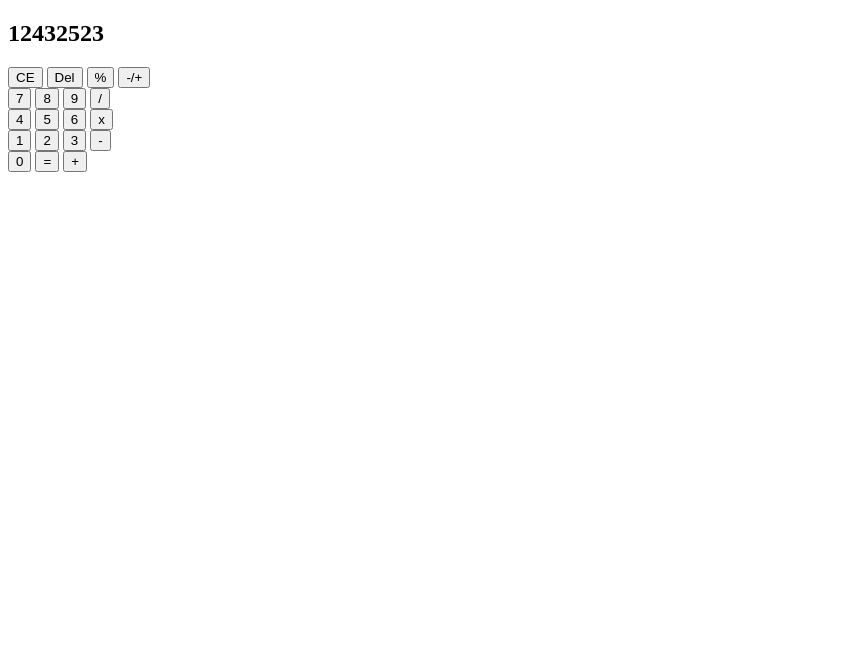
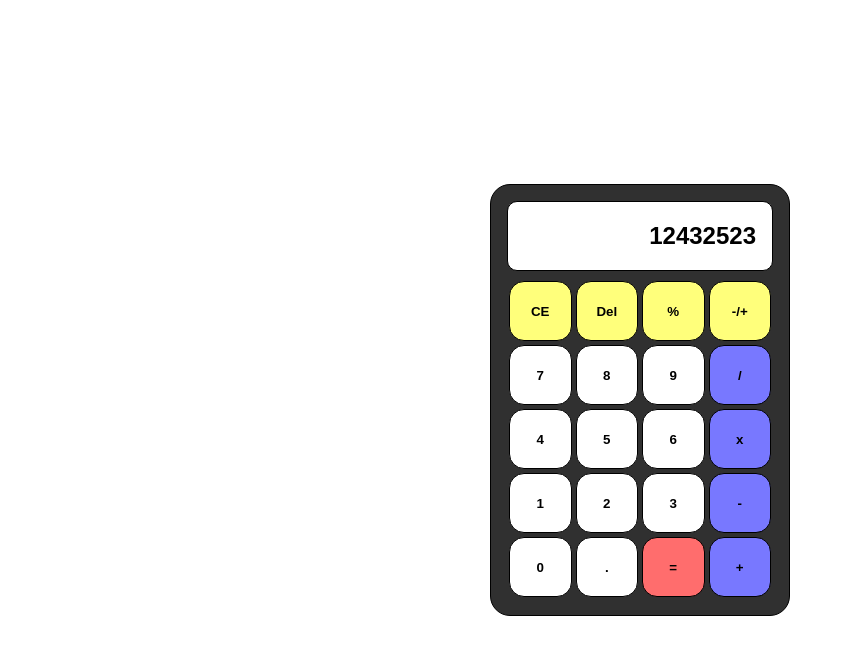
Before and after one commit to fantomswrld/calculator_TOP, a plain HTML site: page index.html in a window 1280 px wide. Shown: the whole page, without its empty margins (0-845 px from the left). Drawn offline with Linux system fonts and the light colour scheme.

Commit message:
Added styling to calculator

```diff
--- a/index.html
+++ b/index.html
@@ -4,6 +4,8 @@
     <meta charset="UTF-8">
     <meta name="viewport" content="width=device-width, initial-scale=1.0">
     <title>Calculator | TOP</title>
+
+    <link rel="stylesheet" href="style.css">
 </head>
 <body>
     <div class="container">
@@ -12,6 +14,7 @@
                 <h2 id="output">12432523</h2>
             </div>
 
+            <div class="buttons-container">
                 <div class="row row1">
                     <button>CE</button>
                     <button>Del</button>
@@ -40,12 +43,14 @@
                     <button class="operator">-</button>
                 </div>
 
-            <div class="rowrow5">
+                <div class="row row5">
                     <button>0</button>
+                    <button>.</button>
                     <button id="equal">=</button>
                     <button class="operator">+</button>
                 </div>
             </div>
         </div>
+    </div>
 </body>
 </html>
--- a/main.js
+++ b/main.js
@@ -16,7 +16,7 @@ function multiply(a, b) {
 }
 
 function divide(a, b) {
-    return a / b;
+    return Math.round(a / b, 2);
 }
 
 function operate(value1, operator, value2) {
--- /dev/null
+++ b/style.css
@@ -0,0 +1,104 @@
+* {
+    margin: 0;
+    padding: 0;
+    box-sizing: border-box;
+}
+
+body {
+    font-family: sans-serif;
+    font-size: 1rem;
+}
+
+.container {
+    height: 100vh;
+    width: 100%;
+    display: flex;
+    justify-content: center;
+    align-items: center;
+}
+
+.calculator {
+    border: 1px solid #000;
+    border-radius: 20px;
+    padding: 1rem;
+    /* height: 500px; */
+    width: 300px;
+
+    background-color: #303030;
+
+    position: relative;
+    display: flex;
+    flex-direction: column;
+    align-items: center;
+}
+
+.display {
+    border: solid 1px #000;
+    background-color: #fff;
+    border-radius: 10px;
+    height: 70px;
+    width: 100%;
+    display: flex;
+    align-items: center;
+    justify-content: right;
+    padding: 1rem;
+    margin-bottom: 0.5rem;
+}
+
+.buttons-container {
+    /* height: 80%; */
+    width: 100%;
+    display: flex;
+    margin: 0;
+    padding: 0;
+    flex-direction: column;
+    align-items: stretch;
+    justify-content: space-evenly;
+}
+
+.row {
+    display: flex;
+    width: 100%;
+    height: 100%;
+}
+
+.buttons-container button {
+    font-weight: bold;
+    background-color: #fff;
+    border: 1px solid #000;
+    margin: 2px;
+    border-radius: 15px;
+    cursor: pointer;
+    width: 100%;
+    height: 60px;
+
+    transition: background-color ease-in-out 0.3s;
+}
+
+.buttons-container button:hover {
+    background-color: #d4d4d4;
+}
+
+.buttons-container .operator {
+    background-color: rgb(120, 120, 255);
+}
+
+.buttons-container .operator:hover {
+    background-color: rgb(43, 43, 255);
+}
+
+.buttons-container .row1 button {
+    background-color: rgb(255, 255, 123);
+}
+
+.buttons-container .row1 button:hover {
+    background-color: rgb(255, 255, 37);
+}
+
+.buttons-container #equal {
+    background-color: rgb(255, 109, 109);
+}
+
+.buttons-container #equal:hover {
+    background-color: rgb(255, 62, 62);
+}
```
Lines whose indentation alone changed are shown as unchanged.
